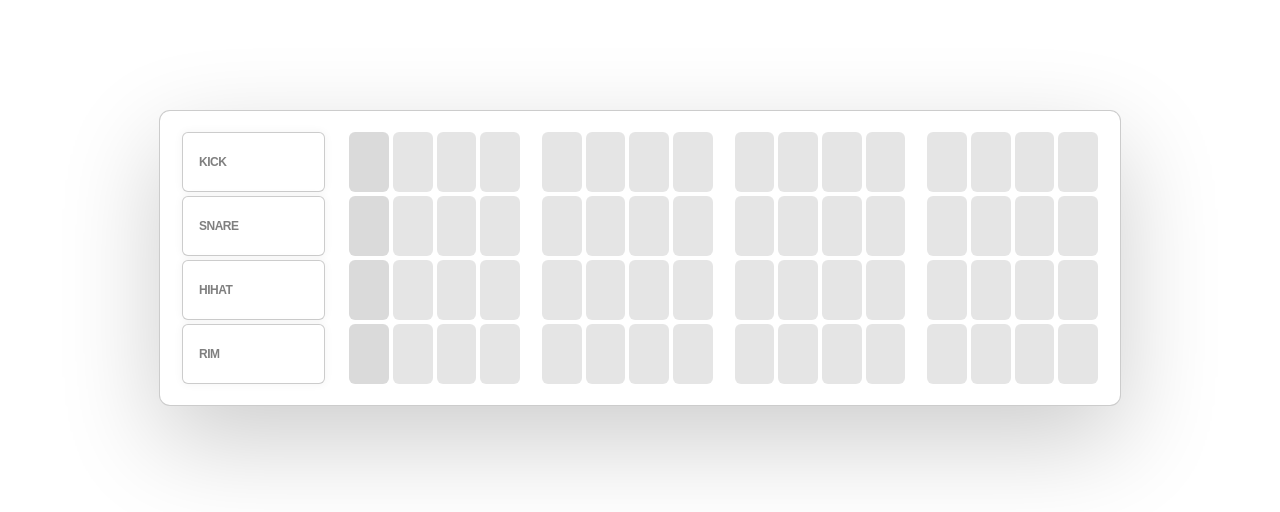
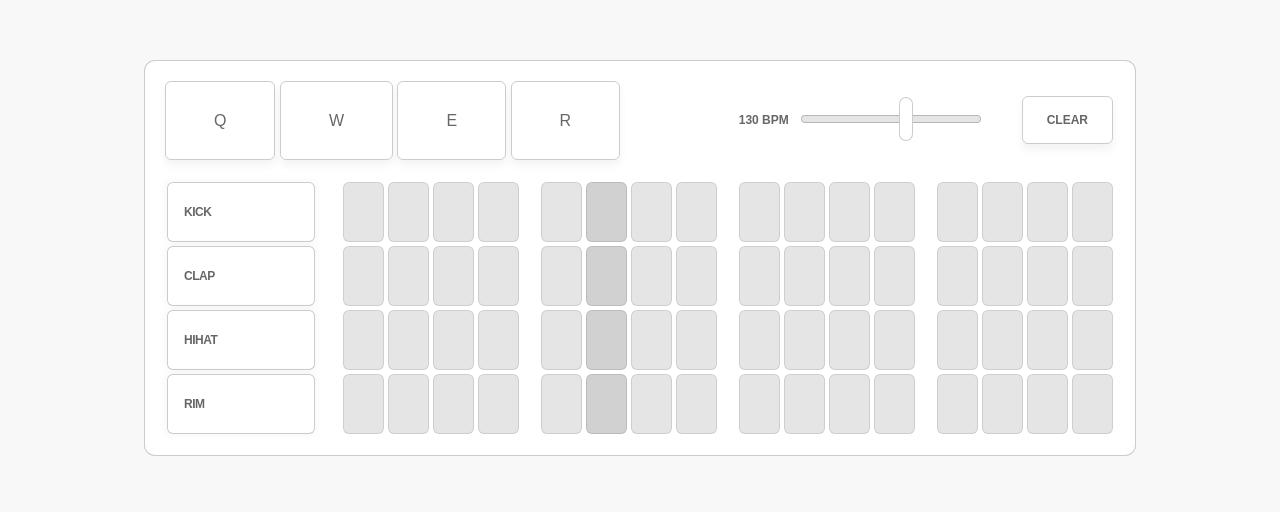
Before and after one commit to kucerajacob/DRUM-SEQUENCER, a plain HTML site: page index.html in a window 1280 px wide. Shown: the part 142-654 px from the top of the page. Drawn offline with Linux system fonts and the light colour scheme; a web font is replaced by a local one.

Commit message:
drum sequencer v1

```diff
--- a/app.js
+++ b/app.js
@@ -1,9 +1,13 @@
 const rows = document.querySelector(".sequencer").children;
 
-const kick = new Audio("/audio/kick.wav"),
-	clap = new Audio("/audio/clap.wav"),
-	hihat = new Audio("/audio/hihat.wav"),
-	rim = new Audio("/audio/rim.wav");
+const kick = new Audio("/audio/kick.mp3"),
+	clap = new Audio("/audio/clap.mp3"),
+	hihat = new Audio("/audio/hihat.mp3"),
+	rim = new Audio("/audio/rim.mp3"),
+	Q = new Audio("/audio/Q.mp3"),
+	W = new Audio("/audio/W.mp3"),
+	E = new Audio("/audio/E.mp3"),
+	R = new Audio("/audio/R.mp3");
 
 const item = document.querySelectorAll(".sample");
 
@@ -18,10 +22,83 @@ item.forEach(function (el) {
 	}
 });
 
-var i = -1;
+// Clear button functionality
+document.getElementById("clear-track").onclick = function () {
+	[].forEach.call(item, function (el) {
+		el.classList.remove("item-selected");
+	});
+}
 
-function rowLoop() {
-	setInterval(function () {
+// Sample pad key press functionality
+document.onkeydown = function (e) {
+	e = e || window.event;
+
+	switch (e.key) {
+		case "q":
+			Q.load();
+			Q.play();
+			document.getElementById("sampler1").classList.add("pressed");
+			break;
+		case "w":
+			W.load();
+			W.play();
+			document.getElementById("sampler2").classList.add("pressed");
+			break;
+		case "e":
+			E.load();
+			E.play();
+			document.getElementById("sampler3").classList.add("pressed");
+			break;
+		case "r":
+			R.load();
+			R.play();
+			document.getElementById("sampler4").classList.add("pressed");
+			break;
+	}
+}
+
+document.onkeyup = function (e) {
+	e = e || window.event;
+
+	switch (e.key) {
+		case "q":
+			// Q.pause();
+			// Q.currentTime = 0;
+			document.getElementById("sampler1").classList.remove("pressed");
+			break;
+		case "w":
+			// W.pause();
+			// W.currentTime = 0;
+			document.getElementById("sampler2").classList.remove("pressed");
+			break;
+		case "e":
+			// E.pause();
+			// E.currentTime = 0;
+			document.getElementById("sampler3").classList.remove("pressed");
+			break;
+		case "r":
+			// R.pause();
+			// R.currentTime = 0;
+			document.getElementById("sampler4").classList.remove("pressed");
+			break;
+	}
+}
+
+// BPM slider
+const bpmSlider = document.getElementById("bpm-slider");
+const bpmText = document.getElementById("bpm");
+var BPM = bpmSlider.value;
+
+bpmText.innerHTML = bpmSlider.value + " BPM";
+
+bpmSlider.oninput = function () {
+	bpmText.innerHTML = this.value + " BPM";
+	BPM = parseInt(((60 / bpmSlider.value) * 1000) / 4);
+}
+
+let i = -1;
+rowLoop = () => {
+	setTimeout(function () {
 		i++;
 
 		if (i === rows.length) {
@@ -46,22 +123,29 @@ function rowLoop() {
 
 		document.querySelectorAll(".d" + (i + 1)).forEach(function (bruh) {
 			if (bruh.childNodes[1].classList.contains("row-highlight") && bruh.childNodes[1].classList.contains("item-selected")) {
+				kick.load();
 				kick.play();
 			}
 
 			if (bruh.childNodes[3].classList.contains("row-highlight") && bruh.childNodes[3].classList.contains("item-selected")) {
+				clap.load();
 				clap.play();
 			}
 
 			if (bruh.childNodes[5].classList.contains("row-highlight") && bruh.childNodes[5].classList.contains("item-selected")) {
+				hihat.load();
 				hihat.play();
 			}
 
 			if (bruh.childNodes[7].classList.contains("row-highlight") && bruh.childNodes[7].classList.contains("item-selected")) {
+				rim.load();
 				rim.play();
 			}
 		});
-	}, 150);
+
+		rowLoop();
+	}, BPM);
 }
 
+// Call rowLoop() function
 rowLoop();
--- a/index.html
+++ b/index.html
@@ -11,9 +11,25 @@
 	<div class="container">
 		<div id="p0">
 			<p class="drum-name">KICK</p>
-			<p class="drum-name">SNARE</p>
+			<p class="drum-name">CLAP</p>
 			<p class="drum-name">HIHAT</p>
 			<p class="drum-name">RIM</p>
+		</div>
+
+		<div id="controls">
+			<div id="controls-left-side">
+				<div class="sampler" id="sampler1">Q</div>
+				<div class="sampler" id="sampler2">W</div>
+				<div class="sampler" id="sampler3">E</div>
+				<div class="sampler" id="sampler4">R</div>
+			</div>
+
+			<div id="controls-right-side">
+				<p id="bpm">130 BPM</p>
+				<input type="range" min="30" max="200" value="130" id="bpm-slider">
+
+				<p id="clear-track">CLEAR</p>
+			</div>
 		</div>
 
 		<div class="sequencer">
--- a/style.css
+++ b/style.css
@@ -3,18 +3,19 @@
 * {
 	margin: 0;
 	padding: 0;
+	user-select: none;
 }
 
 html {
 	font-family: 'Lexend Zetta', sans-serif;
-	background-color: #fff;
+	background-color: rgb(248, 248, 248);
 }
 
 .container {
 	background-color: rgb(255, 255, 255);
-	box-shadow: 0px 35px 100px rgba(0, 0, 0, 0.2);
-	height: 270px;
-	width: 920px;
+	/* box-shadow: 0px 12px 30px rgba(0, 0, 0, 0.07); */
+	height: 370px;
+	width: 950px;
 	border-radius: 11px;
 	position: absolute;
 	top: 50%;
@@ -29,13 +30,14 @@ html {
 	display: flex;
 	height: 270px;
 	width: 840px;
+	margin-top: 100px;
 }
 
 #p0 {
-	margin-top: 9px;
+	margin-top: 109px;
 	width: 160px;
 	padding-left: 2px;
-	padding-right: 22px;
+	padding-right: 26px;
 }
 
 .drum-name {
@@ -47,12 +49,113 @@ html {
 	border-radius: 6px;
 	margin-bottom: 4px;
 	background-color: #fff;
-	color: rgba(0, 0, 0, 0.5);
+	color: rgba(0, 0, 0, 0.6);
 	box-shadow: 0px 0px 10px rgba(0, 0, 0, 0.05);
 	border: 1px solid rgba(0, 0, 0, 0.2);
 }
 
-.d1, .d2, .d3, .d4, .d5, .d6, .d7, .d8, .d9, .d10, .d11, .d12, .d13, .d14, .d15, .d16 {
+#controls {
+	position: absolute;
+	left: 20px;
+	right: 20px;
+	top: 0px;
+	height: 120px;
+}
+
+#controls-left-side {
+	float: left;
+	height: 100%;
+}
+
+#controls-right-side {
+	float: right;
+	height: 100%;
+}
+
+.sampler {
+	display: inline;
+	padding: 30px 48px;
+	border-radius: 6px;
+	line-height: 120px;
+	text-align: center;
+	background-color: #fff;
+	color: rgba(0, 0, 0, 0.6);
+	box-shadow: 0px 5px 10px rgba(0, 0, 0, 0.05);
+	border: 1px solid rgba(0, 0, 0, 0.2);
+	position: relative;
+}
+
+.pressed {
+	box-shadow: 0px 2px 10px rgba(0, 0, 0, 0.05);
+	top: 2px;
+	background-color: rgba(0, 0, 0, 0.1);
+}
+
+#bpm {
+	font-weight: bold;
+	color: rgba(0, 0, 0, 0.6);
+	margin-right: 8px;
+	line-height: 120px;
+	text-align: center;
+}
+
+#bpm-slider {
+	position: relative;
+	top: 8px;
+	width: 180px;
+}
+
+#bpm-slider:hover {
+	cursor: pointer;
+}
+
+#controls p {
+	display: inline;
+	font-size: 12px;
+	position: relative;
+	top: -1px;
+}
+
+#clear-track {
+	font-weight: bold;
+	color: rgba(0, 0, 0, 0.6);
+	padding: 16px 24px;
+	border-radius: 6px;
+	box-shadow: 0px 6px 10px rgba(0, 0, 0, 0.05);
+	border: 1px solid rgba(0, 0, 0, 0.2);
+	margin-left: 36px;
+	margin-right: 2px;
+	position: relative;
+	-webkit-user-select: none;
+}
+
+#clear-track:hover {
+	cursor: pointer;
+	border: 1px solid rgba(0, 0, 0, 0.4);
+	box-shadow: 0px 4px 10px rgba(0, 0, 0, 0.05);
+}
+
+#clear-track:active {
+	top: 0px;
+	box-shadow: 0px 0px 10px rgba(0, 0, 0, 0.05);
+}
+
+.d1,
+.d2,
+.d3,
+.d4,
+.d5,
+.d6,
+.d7,
+.d8,
+.d9,
+.d10,
+.d11,
+.d12,
+.d13,
+.d14,
+.d15,
+.d16 {
 	background-color: rgba(0, 0, 0, 0);
 	height: 100%;
 	width: 50%;
@@ -66,6 +169,8 @@ html {
 	display: block;
 	height: 60px;
 	border-radius: 6px;
+	border: 1px solid rgba(0, 0, 0, 0.1);
+	box-sizing: border-box;
 }
 
 .sample:hover {
@@ -73,7 +178,7 @@ html {
 }
 
 .row-highlight {
-	background-color: rgba(28, 29, 28, 0.16);
+	background-color: rgba(28, 29, 28, 0.2);
 }
 
 .item-selected {
@@ -84,6 +189,38 @@ html {
 	margin-right: 20px;
 }
 
+input[type=range] {
+	height: 28px;
+	-webkit-appearance: none;
+	margin: 10px 0;
+	width: 100%;
+}
+
+input[type=range]:focus {
+	outline: none;
+}
+
+input[type=range]::-webkit-slider-runnable-track {
+	width: 100%;
+	height: 8px;
+	cursor: pointer;
+	box-shadow: 0px 0px 0px #000000;
+	background: rgba(0, 0, 0, 0.1);
+	border-radius: 8px;
+	border: 1px solid rgba(0, 0, 0, 0.2);
+}
+
+input[type=range]::-webkit-slider-thumb {
+	border: 1px solid  rgba(0, 0, 0, 0.2);
+	height: 44px;
+	width: 14px;
+	border-radius: 50px;
+	background: #fff;
+	cursor: pointer;
+	-webkit-appearance: none;
+	margin-top: -19px;
+	/* box-shadow: 3px 4px 8px rgba(0, 0, 0, 0.1); */
+}
 
 
 
```
Also changed, not shown: 16 other files.
